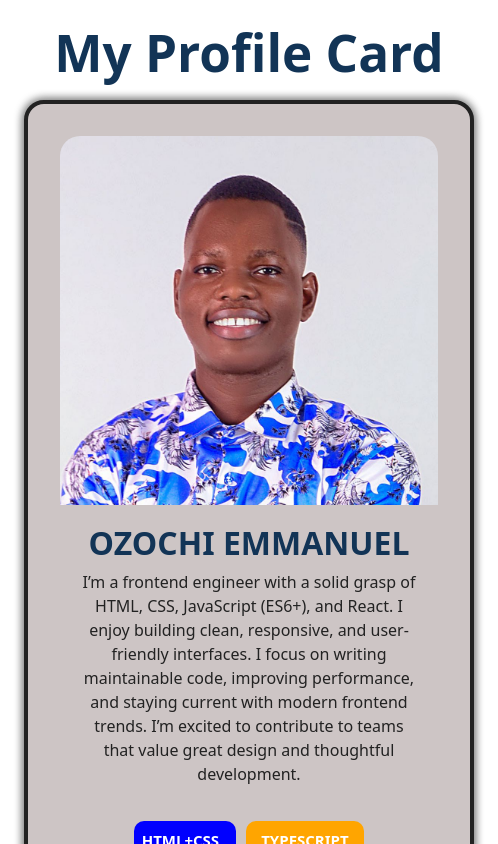
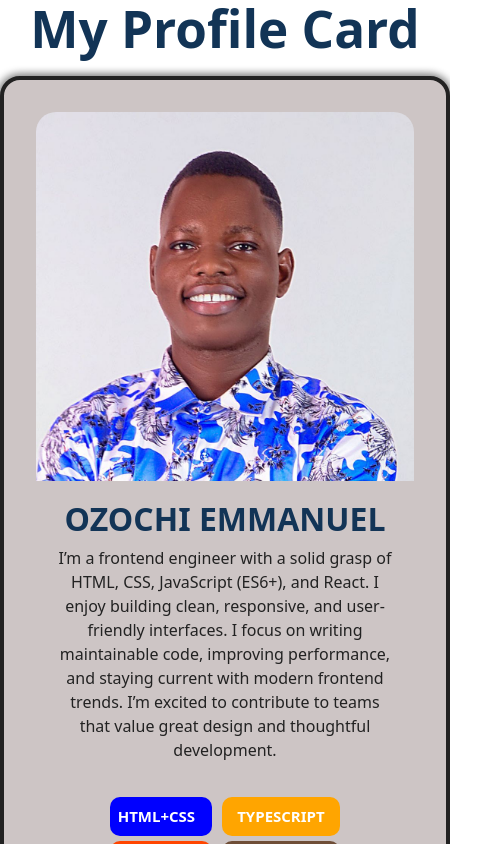
Before and after one commit to Chidelemmanuel/Profile-Card, a React (Vite) app: page / in a window 390 px wide. Shown: the top 844 px of the page, 498 px wide, since content can reach past the window. Built offline with nearby package versions, Linux system fonts and the light colour scheme.

Commit message:
mobile res

```diff
--- a/src/App.css
+++ b/src/App.css
@@ -1,7 +1,7 @@
 #root {
   max-width: 1280px;
   margin: 0 auto;
-  padding: 1.5rem;
+  /* padding: 1.5rem; */
   text-align: center;
 }
 
```
